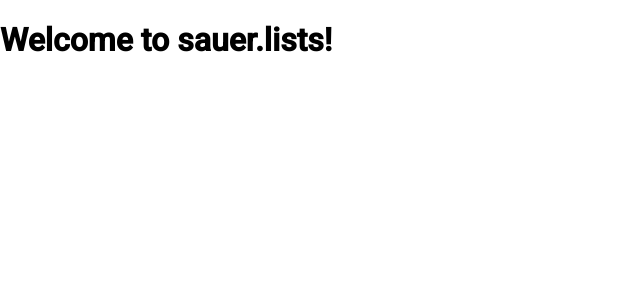
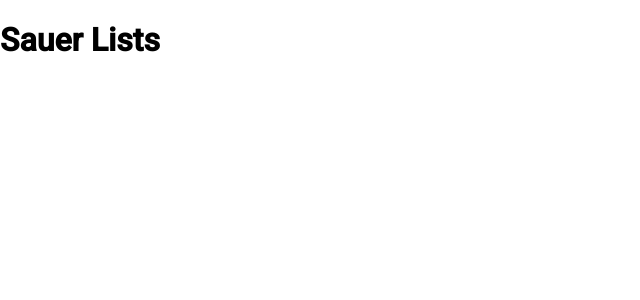
Before and after one commit to fredsa/sauer.lists, an Angular app: page / in a window 1280 px wide. Shown: the top 300 px of the page, without its empty margins (0-640 px from the left). Built offline with nearby package versions, Linux system fonts and the light colour scheme.

Commit message:
app.component.html

```diff
--- /dev/null
+++ b/src/app/app.component.html
@@ -0,0 +1,3 @@
+<h1>Sauer Lists</h1>
+
+<router-outlet />
--- a/src/app/app.component.ts
+++ b/src/app/app.component.ts
@@ -5,13 +5,8 @@
   selector: 'app-root',
   standalone: true,
   imports: [RouterOutlet],
-  template: `
-    <h1>Welcome to {{title}}!</h1>
-
-    <router-outlet />
-  `,
+  templateUrl: './app.component.html',
   styles: [],
 })
 export class AppComponent {
-  title = 'sauer.lists';
 }
```
